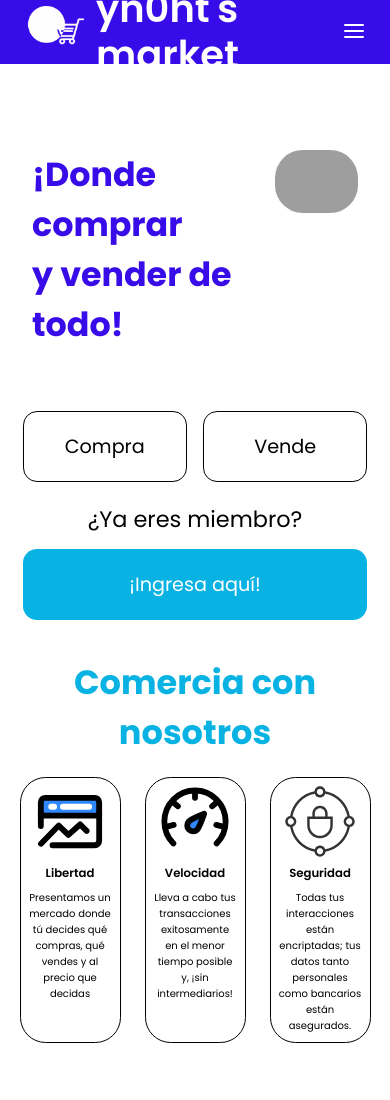
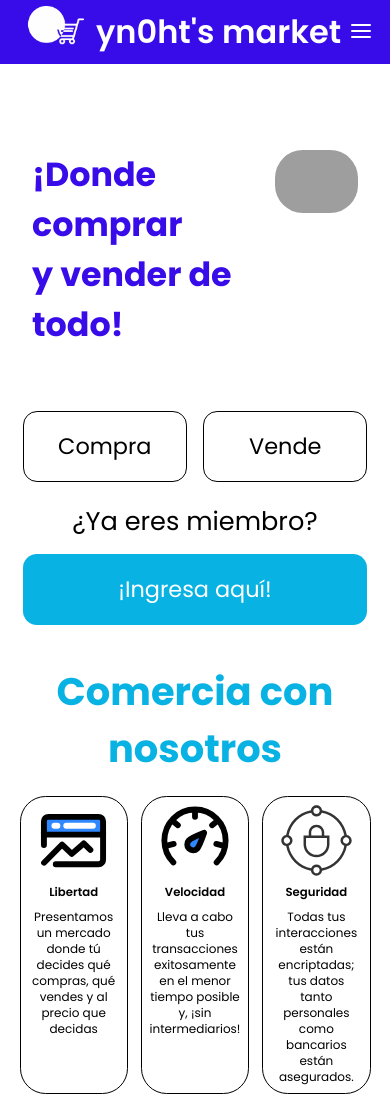
Before and after one commit to anthonyArellano1923/productify, a website built with Vite: page index.html in a window 390 px wide. Before the commit the page ends 1062 px from the top, so only its background shows below. Built offline with nearby package versions, Linux system fonts and the light colour scheme; grey boxes are pictures that could not be loaded.

Commit message:
refactor: ajusta variables de fuente y mejora la responsividad de elementos en CSS

```diff
--- a/src/styles/main.css
+++ b/src/styles/main.css
@@ -4,9 +4,10 @@
   --navColor: #380ce9;
   --shoppingColor: #08b2e3;
   --actionButton: #f17300;
-  --fontSmall: 1.2rem;
-  --fontMedium: 1.4rem;
-  --fontLarge: 1.6rem;
+  --fontMicro: 1.2rem;
+  --fontSmall: 1.4rem;
+  --fontMedium: 1.6rem;
+  --fontLarge: 1.8rem;
   --fontLightWeight: 400;
   --fontBoldWeight: 600;
 }
@@ -60,8 +61,9 @@ header {
 /* Nav Title */
 
 .nav span {
-  font-size: 2.4rem;
+  font-size: clamp(2rem, 6vw, 2.8rem);
   line-height: 1.2;
+  white-space: nowrap;
 }
 
 /* Logo – tamaño responsivo */
@@ -175,8 +177,11 @@ header {
 }
  .hero__subtitle-image img {
   width: 100%;
+  max-width: 33.2rem;
+  height: auto;
   border-radius: 1.74rem;
   object-fit: cover;
+
  }
 
 
@@ -267,7 +272,7 @@ header {
   display: flex;
   margin: auto;
   width: 90%;
-  gap: 1.5rem;
+  gap: 0.8rem;
   justify-content: center;
 }
 
@@ -295,6 +300,8 @@ header {
 
 .benefits__cards-card p {
   font-weight: 500;
+  line-height: 1rem;
+  font-size: 0.75rem;
 }
 
 @media (min-width: 930px){
```
